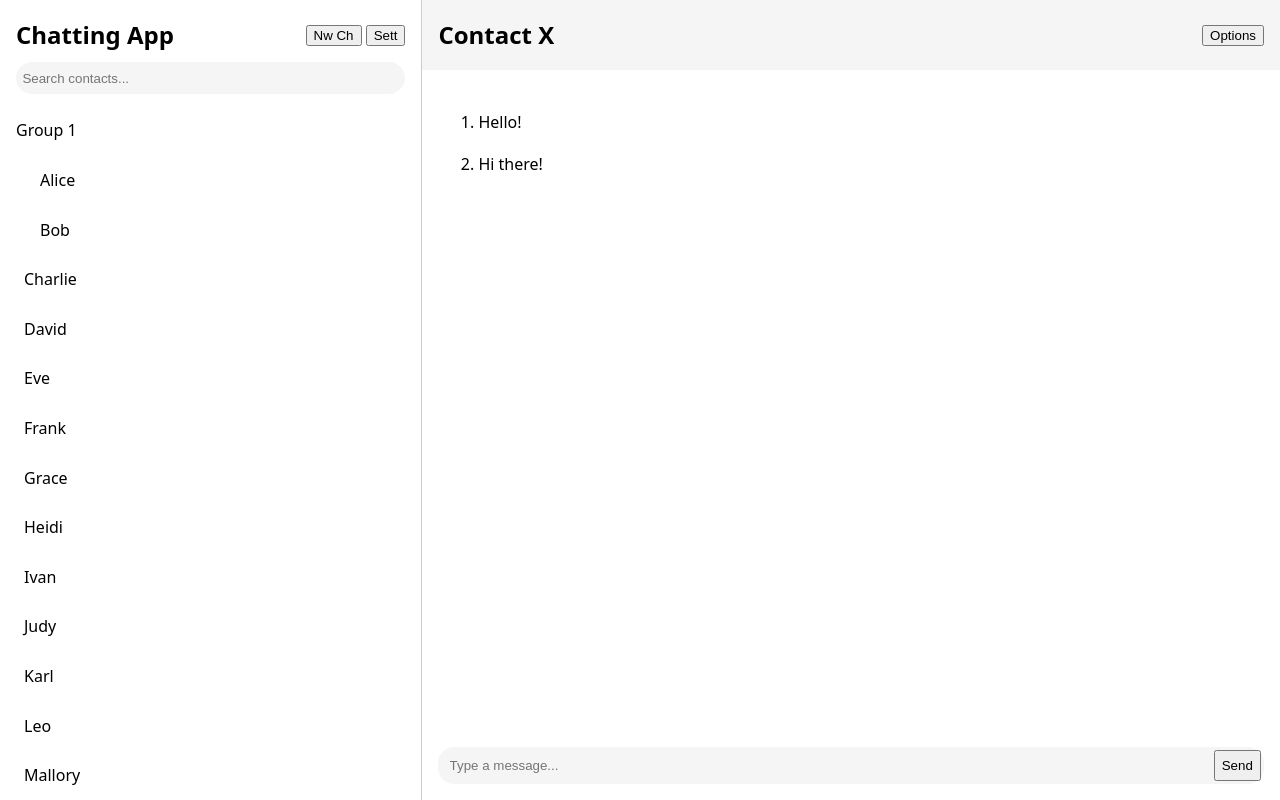
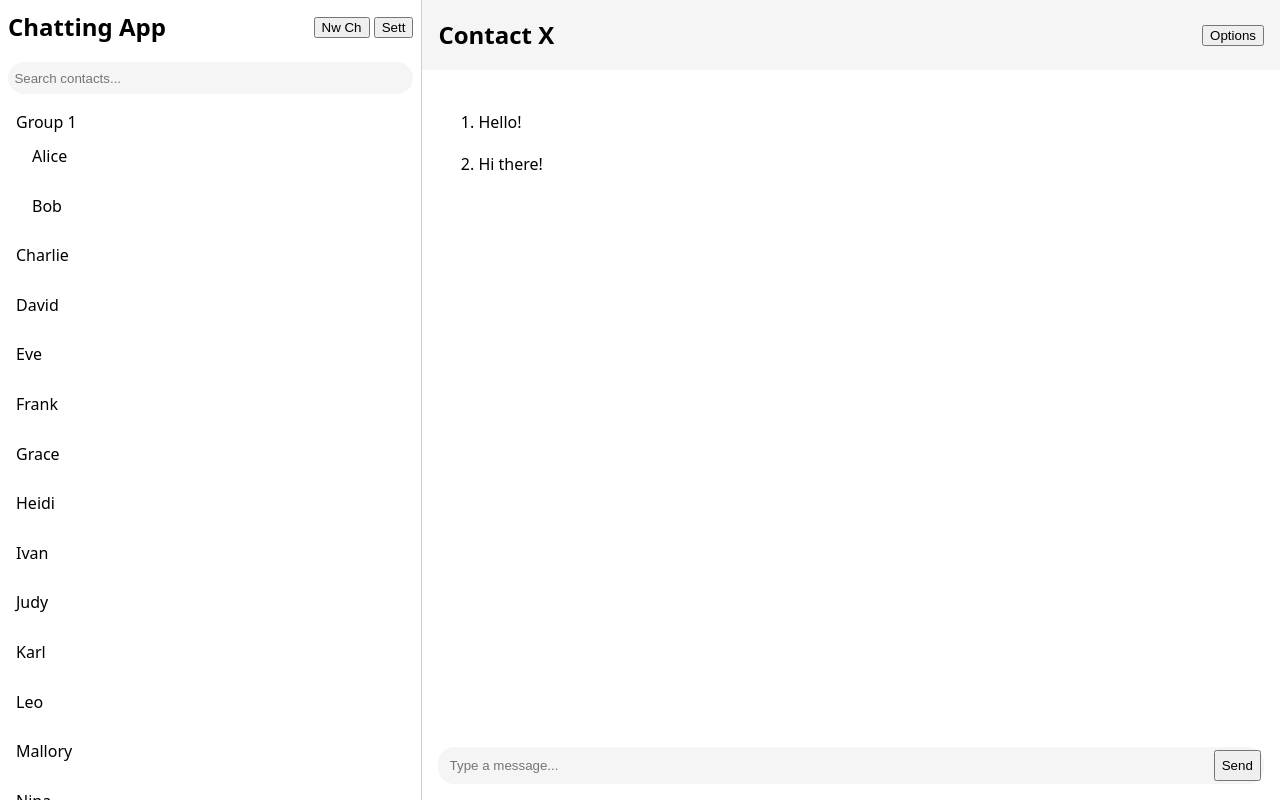
Before and after one commit to FoniksFox/Chatting-App, a plain HTML site: page Boris/index.html in a window 1280 px wide. Drawn offline with Linux system fonts and the light colour scheme.

Commit message:
feat(Boris): Minor css and html adjustments + js files linking in the html

```diff
--- a/Boris/css/contacts.css
+++ b/Boris/css/contacts.css
@@ -2,7 +2,6 @@
     flex: 0 0 33%;
     min-width: 350px;
     border-right: 1px solid var(--border);
-    padding-bottom: 0;
 
     display: flex;
     flex-direction: column;
@@ -14,6 +13,11 @@
     flex-direction: row;
     justify-content: space-between;
     align-items: center;
+    padding: 0.5rem;
+}
+
+#search-container-container {
+    padding: 0 0.5rem;
 }
 
 #search-container {
@@ -23,6 +27,7 @@
 
 #contacts-content {
     flex: 1;
+    padding-left: 0.5rem;
 }
 
 #contacts-list {
@@ -33,17 +38,30 @@
     flex-direction: column;
     gap: 0.5rem;
 }
+#contacts-list > li {
+    margin-right: 0.5rem;
+}
+#contacts-list > div {
+    margin-right: 0.5rem;
+}
 .contact {
     padding: 0.5rem;
     cursor: pointer;
     background-color: none;
     border-radius: var(--border-radius);
 }
-.group-contacts {
+.foldered-contacts {
     list-style: none;
-    padding: 0 0 0 1rem;
+    padding-left: 0.5rem;
     margin: 0;
     display: flex;
     flex-direction: column;
     gap: 0.5rem;
 }
+.contact-folder {
+    padding-left: 0.5rem;
+    padding-top: 0.5rem;
+}
+.contact-folder * {
+    margin: 0;
+}
--- a/Boris/css/styles.css
+++ b/Boris/css/styles.css
@@ -30,9 +30,6 @@ body {
 h1, h2, h3, h4, h5, h6 {
     margin: 0;
     font-weight: bold;
-}
-section {
-    padding: 1rem;
 }
 
 /* Utility Classes */
--- a/Boris/index.html
+++ b/Boris/index.html
@@ -4,12 +4,20 @@
     <meta charset="UTF-8">
     <meta name="viewport" content="width=device-width, height=device-height, initial-scale=1.0">
     <title>Chatting App</title>
+
+    <!-- Stylesheets -->
     <link rel="stylesheet" href="css/styles.css"/>
     <link rel="stylesheet" href="css/contacts.css"/>
     <link rel="stylesheet" href="css/chat.css"/>
     <link rel="stylesheet" href="css/themes.css"/>
     <link rel="stylesheet" href="css/responsive.css"/>
-    <!-- (TODO) Link to JS scripts -->
+
+    <!-- JavaScript files -->
+    <script src="js/utils.js" defer></script>
+    <script src="js/storage.js" defer></script>
+    <script src="js/contacts.js" defer></script>
+    <script src="js/chat.js" defer></script>
+    <script src="js/app.js" defer></script>
     <!-- (TODO) Link to favicon, or fontawesome, or whatever -->
 </head>
 <body>
@@ -24,20 +32,23 @@
                 </nav>
             </header>
             <!-- (TODO) Search functionality and Focus Management for contacts -->
-            <div class="input-container" id="search-container">
+            <div id="search-container-container">
+                <div class="input-container" id="search-container">
                 <label for="search-input" class="visually-hidden">Search contacts</label>
                 <input type="text"
                     id="search-input"
                     placeholder="Search contacts..."
                 />
             </div>
+            </div>
+
             <div id="contacts-content" class="scrollable">
                 <ul id="contacts-list" >
                     <!-- (TODO) Example contacts, replace with dynamic content -->
                     <!-- (TODO) Stylize optgroups (contact folders)-->
-                    <li class="contact-group">
+                    <li class="contact-folder">
                         <p>Group 1</p>
-                        <ul class="group-contacts">
+                        <ul class="foldered-contacts">
                             <li class="contact hover-effect" data-id="1">Alice</li>
                             <li class="contact hover-effect" data-id="2">Bob</li>
                         </ul>
@@ -65,7 +76,7 @@
             </div>
         </section>
 
-        <section id="chat-window">
+        <section id="chat-window" contact-id="0">
             <header id="chat-header-bar">
                 <h2 id="chat-partner-name">Contact X</h2>
                 <button id="options-button">Options</button>
```
